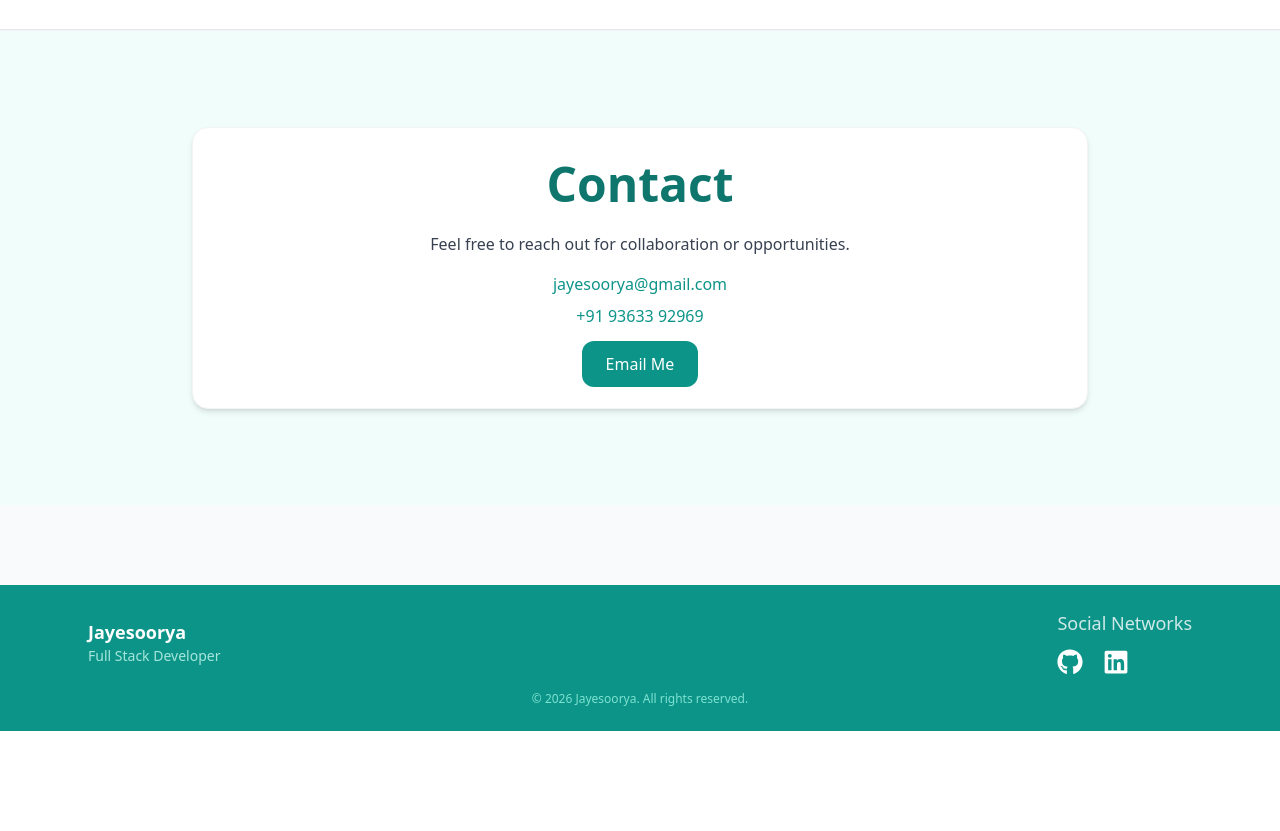
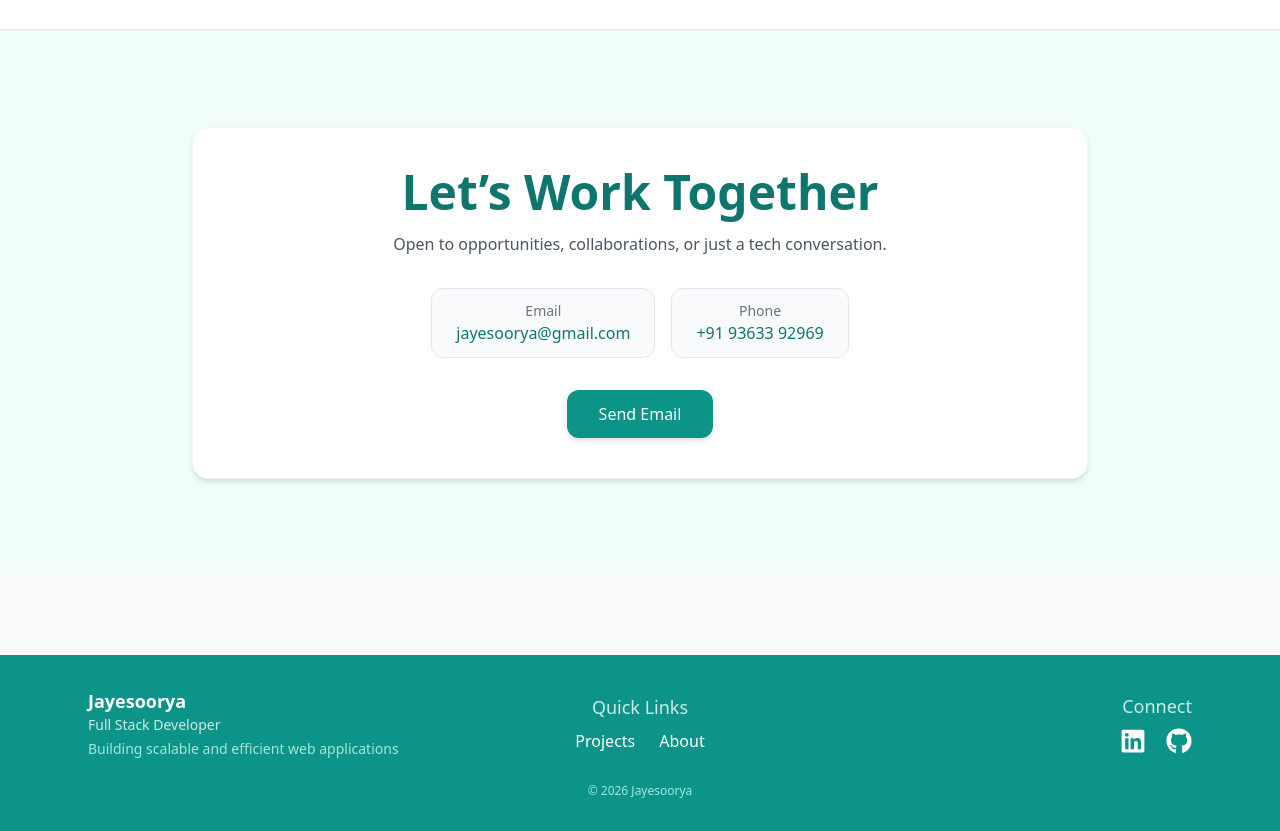
Before and after one commit to Jayesoorya/My-Portfolio, a React (Vite) app: page / in a window 1280 px wide. Shown: the part 2020-2851 px from the top of the page. Before the commit the page ends 2751 px from the top, so only its background shows below. Built offline with nearby package versions, Linux system fonts and the light colour scheme.

Commit message:
Made ui change in footer and added content in contact section

```diff
--- a/src/Portfolio.jsx
+++ b/src/Portfolio.jsx
@@ -176,7 +176,7 @@ export default function Portfolio() {
 
                 <h4 className="text-2xl font-bold text-teal-700 mb-2
                 group-hover:text-emerald-800 transition">
-                  Key-Code-Project
+                  Key Code Project
                 </h4>
 
                 <p className="text-gray-700 mb-4
@@ -272,88 +272,120 @@ export default function Portfolio() {
       {/* CONTACT */}
       <section id="contact" className="px-6 py-24 bg-teal-50 border-t border-gray-100">
 
-        <div className="max-w-4xl mx-auto text-center bg-white rounded-2xl shadow-md p-8 border border-gray-100">
+        <div className="max-w-4xl mx-auto text-center bg-white rounded-2xl shadow-md p-10 border border-gray-100">
 
-          <h3 className="text-5xl font-bold mb-6 text-teal-700">Contact</h3>
+          {/* HEADING */}
+          <h3 className="text-4xl md:text-5xl font-bold mb-4 text-teal-700">
+            Let’s Work Together
+          </h3>
 
-          <p className="text-gray-700 mb-4">
-            Feel free to reach out for collaboration or opportunities.
+          {/* SUBTEXT */}
+          <p className="text-gray-600 mb-8">
+            Open to opportunities, collaborations, or just a tech conversation.
           </p>
 
-          <p className="mb-2">
-            <a href="mailto:jayesoorya@gmail.com" className="text-teal-600 hover:underline">
-              jayesoorya@gmail.com
+          {/* CONTACT CARDS */}
+          <div className="flex flex-col md:flex-row justify-center gap-4 mb-8">
+
+            {/* EMAIL */}
+            <a
+              href="mailto:jayesoorya@gmail.com"
+              className="px-6 py-3 bg-gray-50 rounded-xl border border-gray-200
+              hover:bg-teal-50 hover:border-teal-300 transition"
+            >
+              <p className="text-sm text-gray-500">Email</p>
+              <p className="text-teal-700 font-medium">jayesoorya@gmail.com</p>
             </a>
-          </p>
 
-          <p className="mb-6">
-            <a href="tel:+919363392969" className="text-teal-600 hover:underline">
-              +91 93633 92969
+            {/* PHONE */}
+            <a
+              href="tel:+919363392969"
+              className="px-6 py-3 bg-gray-50 rounded-xl border border-gray-200
+              hover:bg-teal-50 hover:border-teal-300 transition"
+            >
+              <p className="text-sm text-gray-500">Phone</p>
+              <p className="text-teal-700 font-medium">+91 93633 92969</p>
             </a>
-          </p>
 
-          <a href="mailto:jayesoorya@gmail.com" className="bg-teal-600 text-white px-6 py-3 rounded-xl hover:bg-teal-700">
-            Email Me
+          </div>
+
+          {/* CTA BUTTON */}
+          <a
+            href="mailto:jayesoorya@gmail.com"
+            className="inline-block bg-teal-600 text-white px-8 py-3 rounded-xl
+            hover:bg-teal-700 hover:scale-105 shadow-md transition duration-300"
+          >
+            Send Email
           </a>
+
         </div>
       </section>
 
+
       {/* FOOTER */}
-      <footer className="bg-teal-600 text-white py-6 mt-20">
-        <div className="max-w-6xl mx-auto px-6 flex flex-col md:flex-row items-center justify-between">
+      <footer className="bg-teal-600 text-white py-8 mt-20">
+        <div className="max-w-6xl mx-auto px-6 grid md:grid-cols-3 gap-6 items-center">
 
           {/* LEFT */}
-          <div className="text-lg text-teal-100 mb-4 md:mb-0">
-            <p className="font-semibold text-white">Jayesoorya</p>
+          <div>
+            <p className="font-semibold text-lg">Jayesoorya</p>
             <p className="text-sm opacity-80">Full Stack Developer</p>
+            <p className="text-sm mt-1 text-teal-100 opacity-80">
+              Building scalable and efficient web applications
+            </p>
           </div>
 
-          {/* RIGHT (SOCIAL ICONS) */}
-          <div className="flex flex-col items-cente">
-            <p className="text-lg mb-3 opacity-80">
-              Social Networks
-            </p>
+          {/* CENTER - QUICK LINKS */}
+          <div className="text-center">
+            <p className="text-lg mb-2 opacity-80">Quick Links</p>
+            <div className="flex justify-center space-x-6 text-md">
+              <a href="#projects" className="hover:text-teal-200 transition">Projects</a>
+              <a href="#about" className="hover:text-teal-200 transition">About</a>
+              {/* <a href="#" className="hover:text-teal-200 transition"></a> */}
+            </div>
+          </div>
+
+          {/* RIGHT - SOCIAL */}
+          <div className="flex flex-col items-center md:items-end">
+            <p className="text-lg mb-2 opacity-80">Connect</p>
 
             <div className="flex space-x-5 text-xl">
+              <a
+                href="https://www.linkedin.com/in/jayesoorya-p-11307624a/"
+                target="_blank"
+                rel="noopener noreferrer"
+                className="text-white transition-transform duration-300 transform hover:scale-115 hover:-translate-y-1"
+              >
+                <FaLinkedin size={26} />
+              </a>
+
               <a
                 href="https://github.com/Jayesoorya"
                 target="_blank"
                 rel="noopener noreferrer"
-                className="text-600 hover:text-600
-                            transition-transform duration-300 ease-out
-                            transform hover:scale-115 hover:-translate-y-1"
+                className="text-white transition-transform duration-300 transform hover:scale-115 hover:-translate-y-1"
               >
                 <FaGithub size={26} />
               </a>
-
-              <a
-                href="https://www.linkedin.com/in/jayesoorya-p-11307624a/"
-                target="_blank"
-                rel="noopener noreferrer"
-                className="text-600 hover:text-600
-                            transition-transform duration-300 ease-out
-                            transform hover:scale-115 hover:-translate-y-1"
-              >
-                <FaLinkedin size={26}/>
-              </a>
             </div>
           </div>
+
         </div>
 
-        <div className="text-center text-xs text-teal-200 mt-4 opacity-80">
-          © 2026 Jayesoorya. All rights reserved.
+        {/* COPYRIGHT */}
+        <div className="text-center text-xs text-teal-100 mt-6 opacity-80">
+          © 2026 Jayesoorya
         </div>
 
-        {/* BACK TO TOP (RIGHT SIDE) */}
+        {/* BACK TO TOP */}
         <button
           onClick={scrollToTop}
-          className="fixed bottom-6 right-6 w-12 h-12 flex items-center justify-center
+          className="fixed bottom-16 right-6 w-12 h-12 flex items-center justify-center
           bg-white text-teal-700 rounded-full shadow-lg
           hover:scale-110 hover:bg-teal-100 transition duration-300 text-2xl z-50"
         >
           ↑
         </button>
-
       </footer>
 
     </div>
```
